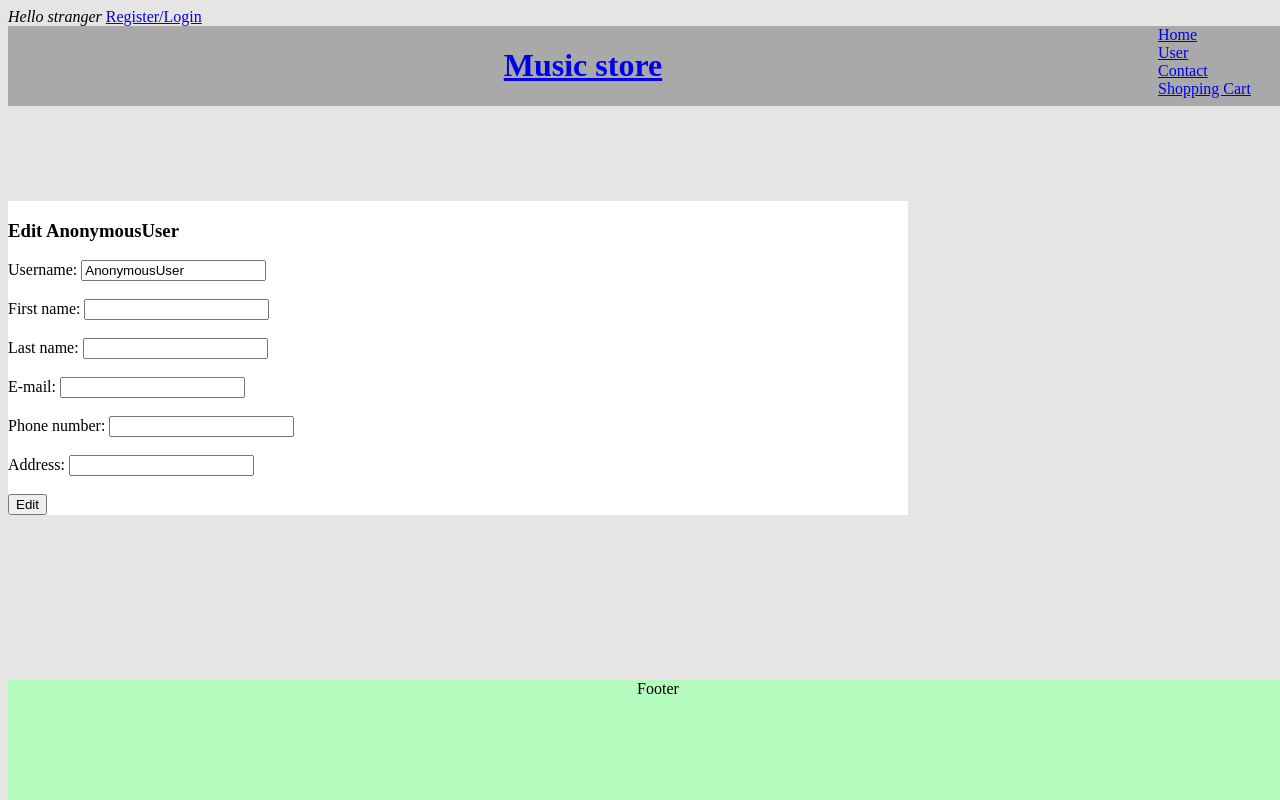
After one commit to ikolokotronis/Web-Store-App, a Django app: template web_store_app/users/templates/users/userpanel_edit.html in a window 1280 px wide. The commit adds this page. Run offline with Django 4.2, Linux system fonts and the light colour scheme; the template is opened without the code that fills it, so the values that code supplies are empty.

Commit message:
Add edit user functionality+small changes

```diff
--- a/web_store_app/products/templates/product/product_details.html
+++ b/web_store_app/products/templates/product/product_details.html
@@ -2,6 +2,8 @@
 {%block content%}
 <b>{{product.subcategory_id}}</b><br><br>
 Product name: {{product}}<br>
-Price: {{product.price}}<br>
+Price: {{product.price}}$<br>
 Rating: {{product.get_rating_display}}
+<br><br>
+<b><a href="">Add to shopping cart</a> </b>
 {%endblock%}
--- a/web_store_app/users/templates/users/userpanel.html
+++ b/web_store_app/users/templates/users/userpanel.html
@@ -7,5 +7,5 @@ Last name: {{user.last_name}}<br><br>
 E-mail: {{user.email}}<br><br>
 Phone number: {{user.phone_number}}<br><br>
 Address: {{user.address}}
-<div class="userPanel_button"><a href="/users/edit/">Edit</a> </div>
+<div class="userPanel_button"><a href="/users/edit/{{user.id}}/">Edit</a> </div>
 {%endblock%}
--- /dev/null
+++ b/web_store_app/users/templates/users/userpanel_edit.html
@@ -0,0 +1,14 @@
+{%extends 'main/base.html'%}
+{%block content%}
+<h3>Edit {{user}}</h3>
+<form method="post">
+    {%csrf_token%}
+    Username: <input type="text" value="{{user}}" name="username"><br><br>
+    First name: <input type="text" value="{{user.first_name}}" name="first_name"><br><br>
+    Last name: <input type="text" value="{{user.last_name}}" name="last_name"><br><br>
+    E-mail: <input type="text" value="{{user.email}}" name="email"><br><br>
+    Phone number: <input type="text" value="{{user.phone_number}}" name="phone_number"><br><br>
+    Address: <input type="text" value="{{user.address}}" name="address"><br><br>
+    <input type="submit" value="Edit">
+</form>
+{%endblock%}
--- a/web_store_app/web_store_app/urls.py
+++ b/web_store_app/web_store_app/urls.py
@@ -17,7 +17,7 @@ from django.contrib import admin
 from django.urls import path
 from main.views import HomePageView, CategoryDetailsView, SubCategoryView
 from products.views import ProductView
-from users.views import RegistrationView, LoginView, LogoutView, UserPanelView
+from users.views import RegistrationView, LoginView, LogoutView, UserPanelView, UserPanelEditView
 urlpatterns = [
     path('admin/', admin.site.urls),
     path('', HomePageView.as_view()),
@@ -27,5 +27,6 @@ urlpatterns = [
     path('users/register/', RegistrationView.as_view()),
     path('users/login/', LoginView.as_view()),  #do zmiany na user tak jak pozostałe
     path('users/logout/', LogoutView.as_view()),
-    path('users/panel/<int:user_id>/', UserPanelView.as_view())
+    path('users/panel/<int:user_id>/', UserPanelView.as_view()),
+    path('users/edit/<int:user_id>/', UserPanelEditView.as_view())
 ]
```
Also changed, not shown: web_store_app/users/templates/users/userpanel_info.html (deleted, +0 -11 lines), web_store_app/users/views.py (+16 -0 lines).
